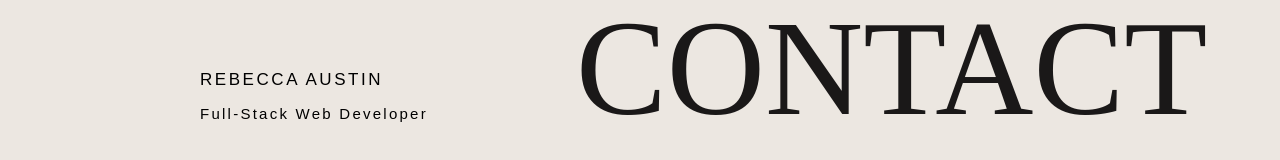
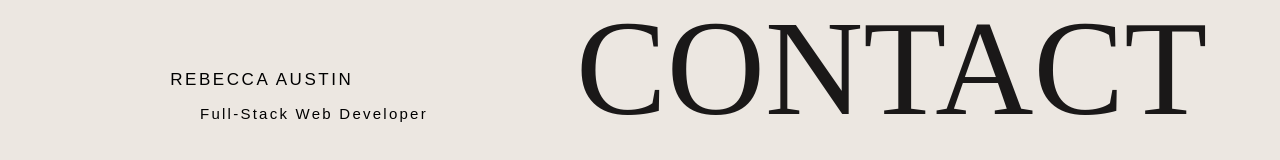
Before and after one commit to rebeccaloaustin/FrontendPortfolio, a React (Create React App) app in the folder frontend/: page / in a window 1280 px wide. Shown: the part 455-615 px from the top of the page. Built offline with nearby package versions, Linux system fonts and the light colour scheme; no server answers; a web font is replaced by a local one.

Commit message:
fixing aboutTitle

```diff
--- a/frontend/src/App.css
+++ b/frontend/src/App.css
@@ -99,10 +99,8 @@ header {
   font-size: 17px;
   letter-spacing: 0.15em;
   line-height: 1.2em;
-  display: flex-start;
-  margin-left: 25vh;
+  margin-left: 13.3vw;
   margin-top: 25vh;
-
   @media (max-width: 768px) {
     margin-left: 5.5vw;
     margin-top: 0;
```
